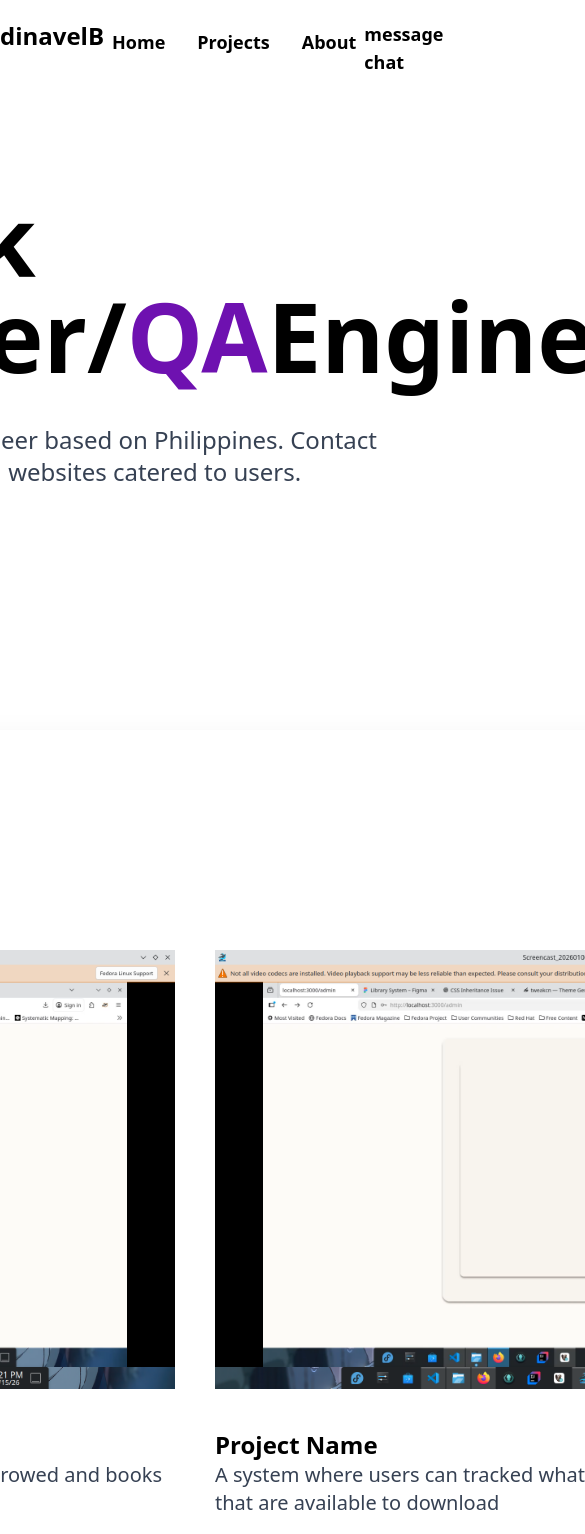
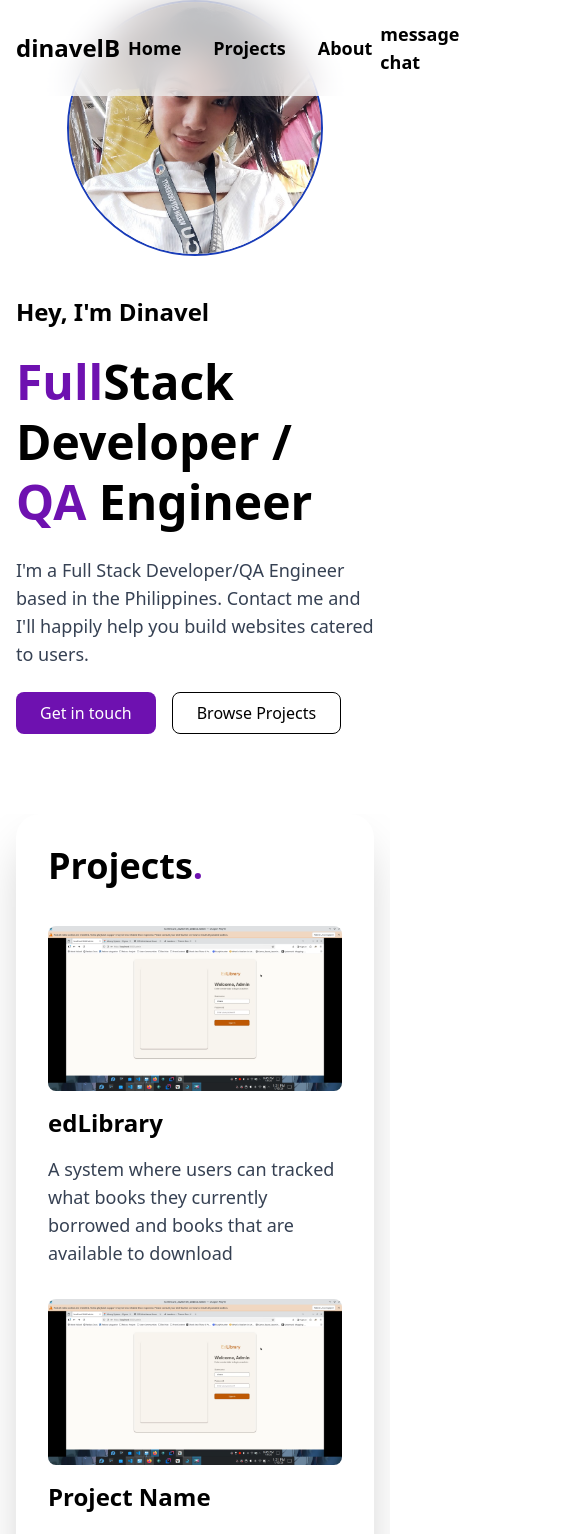
Before and after one commit to dinavelB/dinavelB, a React (Vite) app: page /exp-one in a window 390 px wide. Shown: the top 1534 px of the page, 585 px wide, since content can reach past the window. Built offline with nearby package versions, Linux system fonts and the light colour scheme.

Commit message:
fixed mobile responsiveness

```diff
--- a/src/Components/Footer.tsx
+++ b/src/Components/Footer.tsx
@@ -2,7 +2,7 @@ import "../index.css";
 
 export default function Footer() {
   return (
-    <footer className="flex justify-center  mt-40 p-20">
+    <footer className="flex justify-center p-20">
       <section className="flex justify-between w-300 items-center">
         <div>
           <h1 className="text-2xl text-gray-800 font-semibold">
--- a/src/Components/HeroSection.tsx
+++ b/src/Components/HeroSection.tsx
@@ -14,96 +14,96 @@ export function Navigation() {
   };
 
   return (
-    <nav className="fixed w-full top-0 bg-white/70 filter backdrop-blur-lg flex justify-around pt-5 pb-5 font-semibold text-lg sm:flex justify-around z-50">
-      <label className="text-2xl">dinavelB</label>
+    <nav className="fixed w-full top-0 bg-white/70 backdrop-blur-lg flex justify-around items-center py-5 px-4 font-semibold text-lg z-50">
+      <label className="text-2xl font-bold">dinavelB</label>
       <ul className="flex gap-4 md:gap-10">
         <li
-          className="p-2 hover:text-blue-700"
+          className="p-2 hover:text-blue-700 cursor-pointer"
           onClick={() => scrollTo("home")}
         >
           Home
         </li>
         <li
-          className="p-2 hover:text-blue-700"
+          className="p-2 hover:text-blue-700 cursor-pointer"
           onClick={() => scrollTo("projects")}
         >
           Projects
         </li>
         <li
-          className="p-2 hover:text-blue-700"
+          className="p-2 hover:text-blue-700 cursor-pointer"
           onClick={() => scrollTo("about")}
         >
           About
         </li>
       </ul>
-      <label>message chat</label>
+      <label className="block sm:hidden">message chat</label>
     </nav>
   );
 }
 
 export function MainSection() {
   return (
-    <>
     <section
       id="home"
-        className="flex justify-center mt-10 p-20 gap-x-50 items-center m-5"
+      className="w-full flex flex-col-reverse sm:flex-col-reverse items-center justify-center sm:mt-24 px-4 sm:px-10 overflow-x-hidden gap-10"
     >
-        <section className="w-200 flex flex-col gap-y-10">
-          <label htmlFor="" className="font-semibold text-2xl">
-            Hey, I'm Dinavel
-          </label>
-          <h1 className="text-8xl font-extrabold">
-            <span className="text-purple-800">Full</span>Stack Developer/
-            <span className="text-purple-800">QA</span>Engineer
+      {/* Text Content */}
+      <div className="flex-1 flex flex-col gap-6 max-w-lg">
+        <label className="font-semibold text-2xl">Hey, I'm Dinavel</label>
+        <h1 className="text-5xl sm:text-6xl font-extrabold leading-tight">
+          <span className="text-purple-800">Full</span>Stack Developer /
+          <span className="text-purple-800"> QA</span> Engineer
         </h1>
-          <label htmlFor="" className="text-2xl text-gray-700">
-            I'm a Full Stack Developer/QA Engineer based on Philippines. Contact
-            me and I'll happily help you to build websites catered to users.
-          </label>
-          <div className="flex gap-x-10">
-            <button className="transition ease-in-out duration-300 transform bg-purple-800 px-4 p-2 text-white rounded-lg hover:-translate-y-2 hover:bg-blue-500">
+        <p className="text-gray-700 text-lg">
+          I'm a Full Stack Developer/QA Engineer based in the Philippines.
+          Contact me and I'll happily help you build websites catered to users.
+        </p>
+        <div className="flex flex-wrap gap-4">
+          <button className="transition transform bg-purple-800 text-white px-6 py-2 rounded-lg hover:-translate-y-1 hover:bg-blue-500">
             Get in touch
           </button>
-            <button className="transition ease-in-out duration-300 transform px-4 p-2 rounded-lg border border-black hover:bg-blue-500 hover:text-white hover:-translate-y-2">
+          <button className="transition transform border border-black px-6 py-2 rounded-lg hover:bg-blue-500 hover:text-white hover:-translate-y-1">
             Browse Projects
           </button>
         </div>
-        </section>
+      </div>
+
+      {/* Profile Image */}
+      <div className="flex-1 flex justify-center">
         <img
           src={profile}
-          alt=""
-          className="w-100 h-full object-contain rounded-full border-blue-800 border-1"
+          alt="profile"
+          className="w-64 sm:w-72 md:w-80 rounded-full border-2 border-blue-800 object-cover"
         />
+      </div>
     </section>
-    </>
   );
 }
 
 export function Projects() {
   return (
-    <>
-      <section id="projects" className="w-full mt-20 flex justify-center">
-        <section className="p-20 rounded-4xl shadow-2xl bg-white">
-          <h1 className="text-6xl font-extrabold">
-            Projects<span className="text-purple-800 text-left">.</span>
+    <section
+      id="projects"
+      className="w-full flex justify-center px-4 sm:p-10 mt-20 overflow-x-hidden"
+    >
+      <div className="w-full max-w-6xl bg-white rounded-3xl shadow-2xl p-8 sm:p-12">
+        <h1 className="text-4xl sm:text-5xl font-extrabold mb-10">
+          Projects<span className="text-purple-800">.</span>
         </h1>
-          <section className="w-400 mt-20 grid grid-cols-2 gap-10">
+        <div className="grid grid-cols-1 sm:grid-cols-2 gap-8">
           {projects.map((project, index) => (
-              <div key={index} className="">
+            <div key={index} className="flex flex-col gap-4">
               <img
-                  className="object-contain w-800"
                 src={project.img}
-                  alt=""
+                alt={project.title}
+                className="w-full max-w-full h-auto object-contain rounded-lg"
               />
-                <h1 className="mt-10 text-2xl font-extrabold">
-                  {project.title}
-                </h1>
-                <p className="text-xl text-gray-700">{project.description}</p>
+              <h2 className="text-2xl font-bold">{project.title}</h2>
+              <p className="text-gray-700 text-lg">{project.description}</p>
             </div>
           ))}
+        </div>
+      </div>
     </section>
-        </section>
-      </section>
-    </>
   );
 }
--- a/src/Components/SectionTwo.tsx
+++ b/src/Components/SectionTwo.tsx
@@ -19,12 +19,12 @@ export function Experience() {
 
   return (
     <>
-      <section id="about" className="mt-40 md:flex justify-center mb-40">
-        <section className="md:w-300">
+      <section id="about" className="mt-40 sm:flex justify-center p-10">
+        <section className="sm:w-full p-5">
           <h1 className="text-6xl font-extrabold">
             Experience<span className="text-purple-800">.</span>
           </h1>
-          <section className="mt-15 md:w-300 flex gap-50">
+          <section className="mt-15 flex gap-10">
             <nav className="flex flex-col gap-y-8 ">
               {experiences.map((option, index) => (
                 <h1
--- a/src/Components/Skills.tsx
+++ b/src/Components/Skills.tsx
@@ -3,18 +3,18 @@ import { skills } from "../Experiences/skills-lists";
 
 export function Skills() {
   return (
-    <section className="flex justify-center mt-50">
+    <section className="flex justify-center mt-20 sm:p-20">
       <section className="w-300 ">
         <h1 className="text-6xl font-extrabold">
           Skills<span className="text-purple-800">.</span>
         </h1>
-        <section className="flex gap-x-40 W-400 mt-10">
+        <section className="grid gap-x-10 mt-10 sm:grid-cols-2 gap-0">
           {skills.map((skill, index) => (
             <div key={index}>
-              <h1 className="text-3xl font-semibold">{skill.title}</h1>
-              <ul className="mt-10">
+              <h1 className="text-3xl font-semibold sm:mt-10">{skill.title}</h1>
+              <ul className="mt-5">
                 {skill.skills.map((item, i) => (
-                  <li className=" text-xl text-gray-800 pt-3" key={i}>
+                  <li className=" text-xl text-gray-800 pt-1" key={i}>
                     {item}
                   </li>
                 ))}
```
Lines whose indentation alone changed are shown as unchanged.
